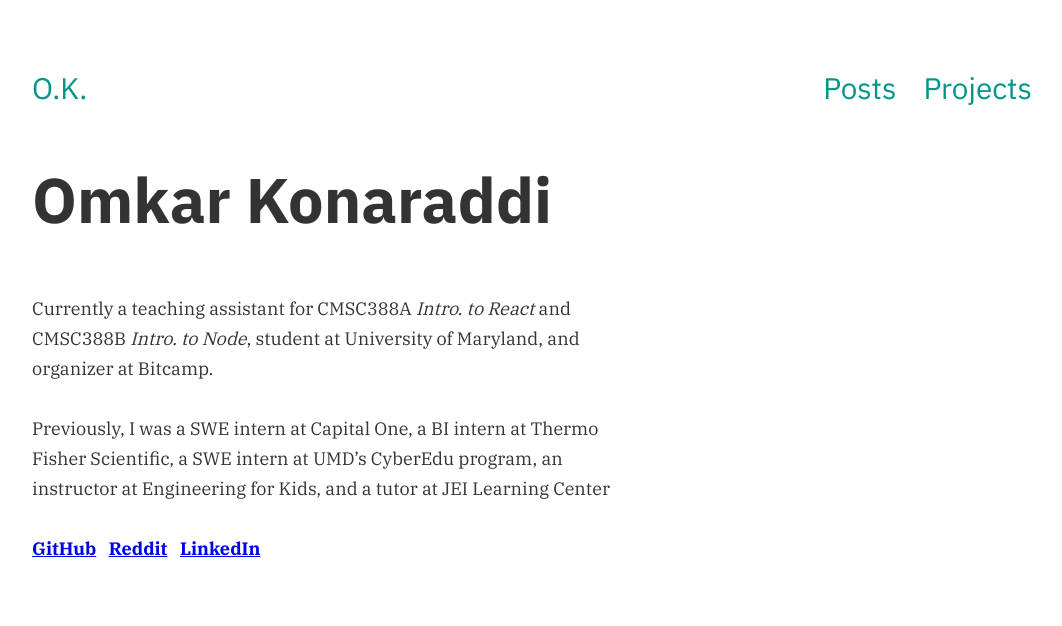
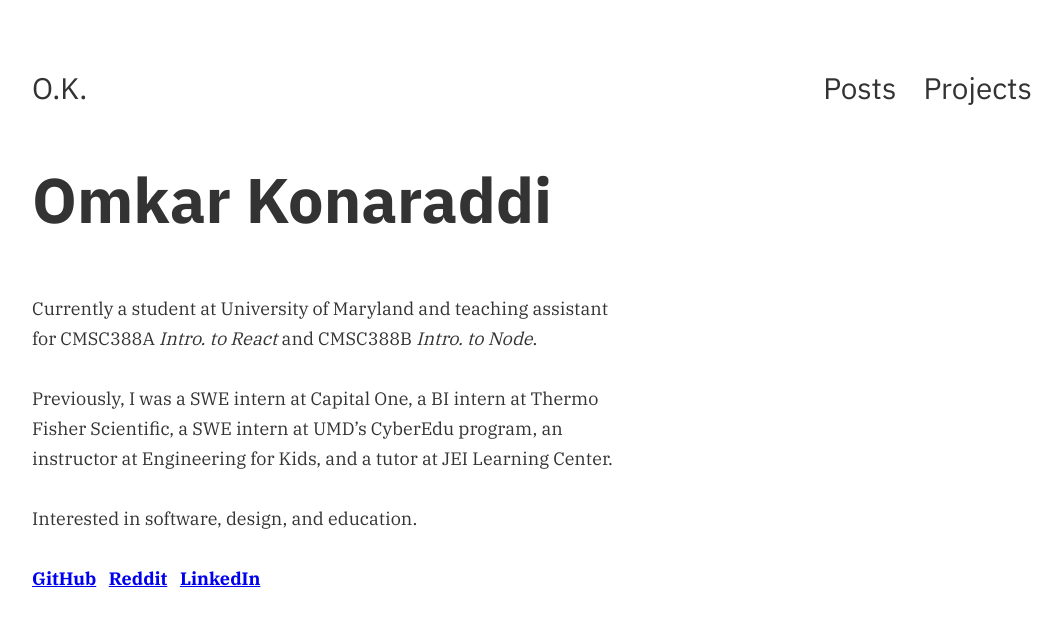
Before and after one commit to konaraddi/old-konaraddi-com, a Gatsby site: page / in a window 1280 px wide. Shown: the whole page, without its empty margins (108-1170 px from the left). Built offline with nearby package versions, Linux system fonts and the light colour scheme; Gatsby itself is replaced by a stand-in of ours; some packages are replaced by stand-ins of ours.

Commit message:
Clean up links, remove unused code, remove primary color

```diff
--- a/src/components/InternalLink.js
+++ b/src/components/InternalLink.js
@@ -3,27 +3,19 @@ import { Link } from "gatsby";
 import colors from "../utils/colors";
 import styled from "styled-components";
 
-// This is done because the internal link styling is used elsewhere too
-// in conjunction with other styles. Styled Components doesn't support
-// wrapping another Styled Component (without there being buggy stuff)
-// so we export/import this style.
-//
-const internalLinkStyling = `
-  text-decoration: none;
+const InternalLinkWrapper = styled(Link)`
+  text-decoration: underline;
   font-weight: normal;
-  color: ${colors.primary};
+  color: inherit;
   :hover {
-    background-color: ${colors.primary};
-    color: ${colors.white}
+    text-decoration: none;
+    background-color: ${colors.black};
+    color: ${colors.white};
   }
 `;
 
-const InternalLink = styled(Link)`
-  ${internalLinkStyling}
-`;
-
-export default ({ to, children }) => (
-  <InternalLink to={to}>{children}</InternalLink>
+export default ({ to, children, style }) => (
+  <InternalLinkWrapper to={to} style={style}>
+    {children}
+  </InternalLinkWrapper>
 );
-
-export { internalLinkStyling };
--- a/src/components/Layout.js
+++ b/src/components/Layout.js
@@ -9,7 +9,6 @@ const LayoutWrapper = styled.div`
   ${media.fullhd`max-width: 1200px; margin: 4rem auto;`}
 `;
 
-// TODO keep margin left/right at 24px on mobile
 export default ({ children, titleText }) => (
   <LayoutWrapper>
     <Navbar />
--- a/src/components/Navbar.js
+++ b/src/components/Navbar.js
@@ -20,13 +20,19 @@ const H3 = styled.h3`
 export default () => (
   <Nav>
     <H3>
-      <InternalLink to="/">O.K.</InternalLink>
+      <InternalLink to="/" style={{ textDecoration: "none" }}>
+        O.K.
+      </InternalLink>
     </H3>
     <H3 style={{ marginLeft: "auto" }}>
-      <InternalLink to="/posts">Posts</InternalLink>
+      <InternalLink to="/posts" style={{ textDecoration: "none" }}>
+        Posts
+      </InternalLink>
     </H3>
     <H3>
-      <InternalLink to="/projects">Projects</InternalLink>
+      <InternalLink to="/projects" style={{ textDecoration: "none" }}>
+        Projects
+      </InternalLink>
     </H3>
   </Nav>
 );
--- a/src/pages/index.js
+++ b/src/pages/index.js
@@ -12,15 +12,15 @@ export default () => (
   <Layout titleText="Omkar Konaraddi">
     <Body>
       <p>
-        Currently a teaching assistant for CMSC388A <i>Intro. to React</i> and
-        CMSC388B <i>Intro. to Node</i>, student at University of Maryland, and
-        organizer at Bitcamp.
+        Currently a student at University of Maryland and teaching assistant for
+        CMSC388A <i>Intro. to React</i> and CMSC388B <i>Intro. to Node</i>.
       </p>
       <p>
         Previously, I was a SWE intern at Capital One, a BI intern at Thermo
         Fisher Scientific, a SWE intern at UMD’s CyberEdu program, an instructor
-        at Engineering for Kids, and a tutor at JEI Learning Center
+        at Engineering for Kids, and a tutor at JEI Learning Center.
       </p>
+      <p>Interested in software, design, and education.</p>
       <p>
         <ExternalLink href="https://github.com/konaraddi">GitHub</ExternalLink>
         &nbsp;&nbsp;&nbsp;
--- a/src/pages/projects.js
+++ b/src/pages/projects.js
@@ -34,7 +34,6 @@ export const query = graphql`
           link
           description
           tech
-          show
         }
       }
     }
--- a/src/utils/colors.js
+++ b/src/utils/colors.js
@@ -1,5 +1,4 @@
 export default {
-  primary: "#009688",
   white: "#FEFEFE",
   black: "#333"
 };
```
Also changed, not shown: TODO.md (+5 -1 lines), README.md.
